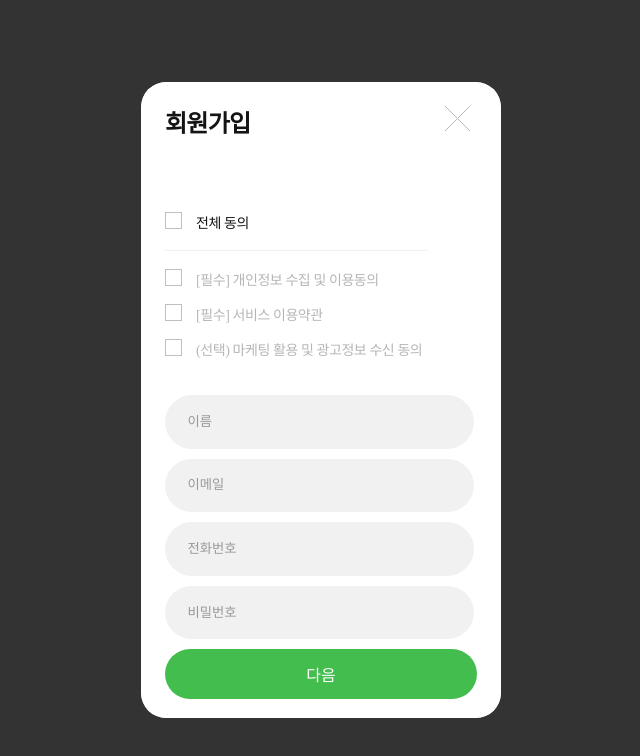
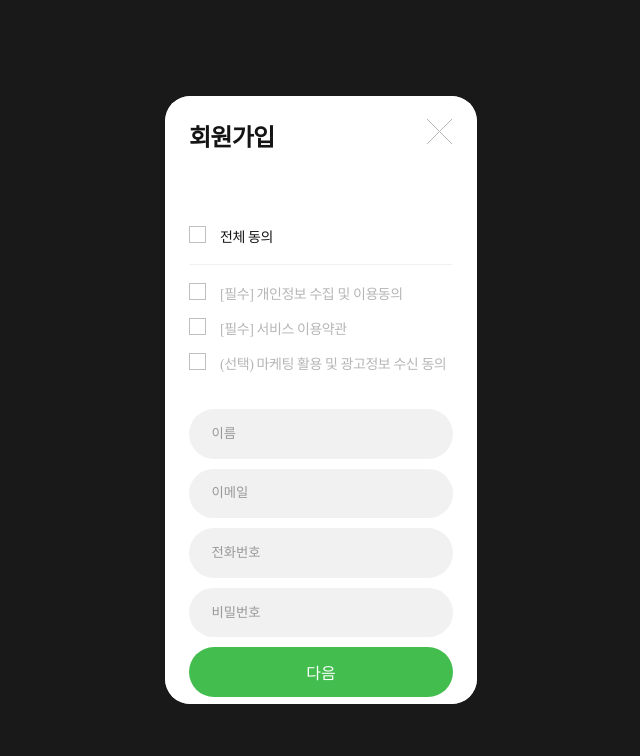
Before and after one commit to goormorg/front, a React (Create React App) app: page /intro in a window 1280 px wide. Both pictures are taken after a click on the button "회원가입". Shown: the top 756 px of the page, without its empty margins (319-959 px from the left). Built offline with nearby package versions, Linux system fonts and the light colour scheme.

Commit message:
Update size

```diff
--- a/src/components/Input.tsx
+++ b/src/components/Input.tsx
@@ -22,9 +22,9 @@ function Input({ children, value, onChange, placeholder, width }: InputType) {
         outline: "none",
         backgroundColor: "#F1F1F1",
         borderRadius: "10rem",
-        padding: "0.8rem 1.4rem",
+        padding: "12.8px 22.4px",
         width: width,
-        height: "28px",
+        height: "24px",
       })}
     ></input>
   );
--- a/src/components/SignUpModal/index.tsx
+++ b/src/components/SignUpModal/index.tsx
@@ -75,7 +75,7 @@ const SignUpModal = () => {
       <S.InputContainer>
         {inputArr.map((v, i) => (
           <Input
-            width={"264px"}
+            width={"219px"}
             placeholder={inputTextArr[i]}
             value={inputArr[i]}
             onChange={(e: any) => {
--- a/src/components/SignUpModal/style.ts
+++ b/src/components/SignUpModal/style.ts
@@ -1,11 +1,13 @@
 import styled from "@emotion/styled";
 
 export const Wrapper = styled.div`
-  width: 312px;
-  height: 592px;
+  width: 264px;
+  height: 564px;
   border-radius: 25px;
   background: #fff;
   padding: 22px 24px;
+  position: relative;
+  overflow: hidden;
 `;
 
 export const TitleWrapper = styled.div`
@@ -17,6 +19,7 @@ export const NewSvgWrapper = styled.button`
   cursor: pointer;
   background: none;
   border: none;
+  padding: 0;
 `;
 
 export const Temp = styled.div`
--- a/src/pages/Intro/style.ts
+++ b/src/pages/Intro/style.ts
@@ -50,9 +50,9 @@ export const ModalWrapper = styled.dialog`
   border-radius: 25px;
   border: 0;
   padding: 0;
+  overflow: hidden;
 
   ::backdrop {
-    opacity: 0.8;
-    background: #000;
+    background: rgba(0, 0, 0, 0.9);
   }
 `;
```
